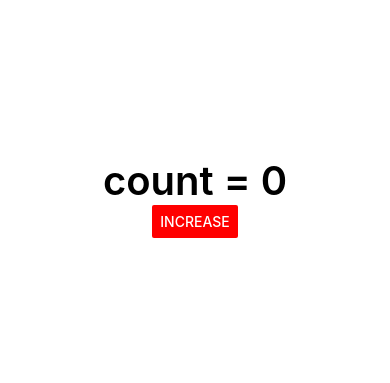
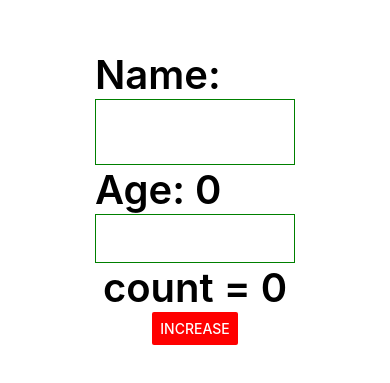
Before and after one commit to BaoAnNguyen1903/TodoApp-React-Native, a React Native app: screen / in a window 390 px wide. Shown: the part 225-608 px from the top of the page. Built offline with nearby package versions, Linux system fonts and the light colour scheme.

Commit message:
text inputs

```diff
--- a/App.tsx
+++ b/App.tsx
@@ -1,11 +1,43 @@
 import { useState } from "react";
-import { Button, StyleSheet, Text, View } from "react-native";
+import { Button, StyleSheet, Text, TextInput, View } from "react-native";
 
 export default function App() {
   const [count, setCount] = useState<number>(0);
+  const [name, setName] = useState<string>("");
+  const [age, setAge] = useState<number>(0);
 
+  //jsx
   return (
     <View style={styles.container}>
+      <View>
+        <Text style={{ fontSize: 40, fontWeight: "600" }}>Name: {name} </Text>
+        <TextInput
+          multiline
+          onChangeText={(value) => setName(value)}
+          style={{
+            borderColor: "green",
+            borderWidth: 1,
+            width: 200,
+            padding: 15
+          }}
+        />
+      </View>
+
+      <View>
+        <Text style={{ fontSize: 40, fontWeight: "600" }}>Age: {age} </Text>
+        <TextInput
+          onChangeText={(value) => setAge(+value)}
+          style={{
+            borderColor: "green",
+            borderWidth: 1,
+            width: 200,
+            padding: 15
+          }}
+          keyboardType="numeric"
+          maxLength={2}
+        />
+      </View>
+
       <Text style={{ fontSize: 40, fontWeight: "600" }}>count = {count}</Text>
       <View>
         <Button
@@ -22,6 +54,7 @@
 const styles = StyleSheet.create({
   container: {
     flex: 1,
+    backgroundColor: "#fff",
     alignItems: "center",
     justifyContent: "center"
   }
```
